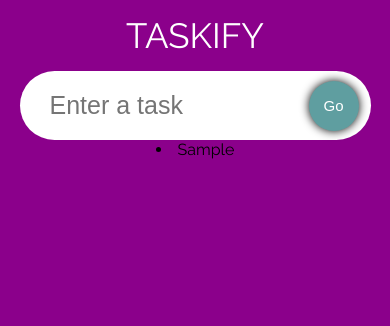
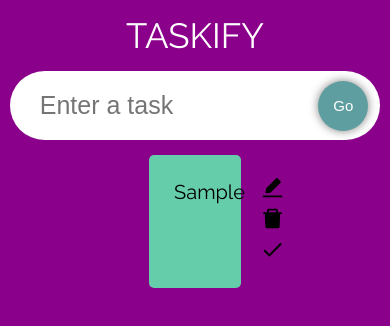
Before and after one commit to pippachoong/taskapp, a React (Create React App) app in the folder my-app/: page / in a window 390 px wide. Both pictures are taken after typing "Sample" into the empty fields and a click on the button "Go". Shown: the top 326 px of the page. Built offline with nearby package versions, Linux system fonts and the light colour scheme.

Commit message:
update single todo styling

```diff
--- a/my-app/src/Components/SingleTodo.tsx
+++ b/my-app/src/Components/SingleTodo.tsx
@@ -1,8 +1,32 @@
 import React from 'react'
+import { Todo } from "../model"
+import {AiFillEdit,AiFillDelete} from "react-icons/ai"
+import {MdDone} from "react-icons/md"
+import "./styles.css"
 
-const SingleTodo = () => {
+
+type Props = {
+    todo: Todo;
+    todos: Todo[];
+    setTodos: React.Dispatch<React.SetStateAction<Todo[]>>
+}
+
+const SingleTodo = ({todo,todos,setTodos}:Props) => {
   return (
-    div.
+   <form className="todos_single">
+    <span className="todos_single--text">{todo.todo}</span>
+        <div>
+            <span className="icon">
+                <AiFillEdit/>
+            </span>
+            <span className="icon">
+                <AiFillDelete/>
+            </span>
+            <span className="icon">
+                <MdDone/>
+            </span>
+        </div>
+   </form>
   )
 }
 
--- a/my-app/src/Components/TodoList.tsx
+++ b/my-app/src/Components/TodoList.tsx
@@ -1,5 +1,6 @@
 import React from 'react'
 import {Todo} from "../model"
+import SingleTodo from './SingleTodo';
 import "./styles.css"
 
 
@@ -12,7 +13,10 @@ const TodoList: React.FC<Props> = ({todos,setTodos}) => {
   return (
     <div className="todos">
         {todos.map(todo => (
-            <li>{todo.todo}</li>
+            <SingleTodo todo={todo} key={todo.id}
+            todos={todos}
+            setTodos={setTodos}
+            />
         ))}
     </div>
   )
--- a/my-app/src/Components/styles.css
+++ b/my-app/src/Components/styles.css
@@ -12,11 +12,11 @@
     font-size: 25px;
     border: none;
     transition: 0.2s;
-    box-shadow: inset 0 09 5px black;
+    box-shadow: inset 0 09 5px grey;
 }
 
 .input_box:focus{
-    box-shadow: 0 0 10px 1000px black;
+    box-shadow: 0 0 10px 1000px grey;
     outline: none;
 }
 
@@ -32,7 +32,7 @@
     background-color: cadetblue;
     color: white;
     transition: 0.2s all;
-    box-shadow: 0 0 10px black;
+    box-shadow: 0 0 10px grey;
 }
 
 .input_submit:hover{
@@ -42,7 +42,7 @@
 /* this is an animation feature to make the input form small when it's hovered */
 .input_submit:active{
     transform: scale(0.8);
-    box-shadow: 0 0 5px black;
+    box-shadow: 0 0 5px grey;
 }
 
 .todos{
@@ -51,3 +51,54 @@
     width: 90%;
     flex-wrap: wrap;
 }
+
+.todos_single{
+    display: flex;
+    width: 29.5%;
+    border-radius: 5px;
+    padding: 20px;
+    margin-top: 15px;
+    background-color: mediumaquamarine;
+}
+
+.todos_single:hover {
+  box-shadow: 0 0 5px black;
+  transform: scale(1.03);
+}
+
+.todos_single--text {
+  flex: 1;
+  padding: 5px; /* this helps to push icons to the other side */
+  border: none;
+  font-size: 20px;
+}
+
+.todos_single--text:focus{
+    outline: none;
+}
+
+.icon{
+    margin-left: 10px;
+    font-size: 25px;
+    cursor: pointer;
+}
+
+@media (max-width: 700px) {
+  .input {
+    width: 95%;
+  }
+  .container {
+    width: 95%;
+    flex-direction: column;
+  }
+  .todos {
+    width: 95%;
+    margin-bottom: 10px;
+  }
+}
+
+@media (max-width: 1200px) {
+  .todos {
+    width: 45%;
+  }
+}
```
Also changed, not shown: 1 other file (tests, documents, lock files or other folders).
